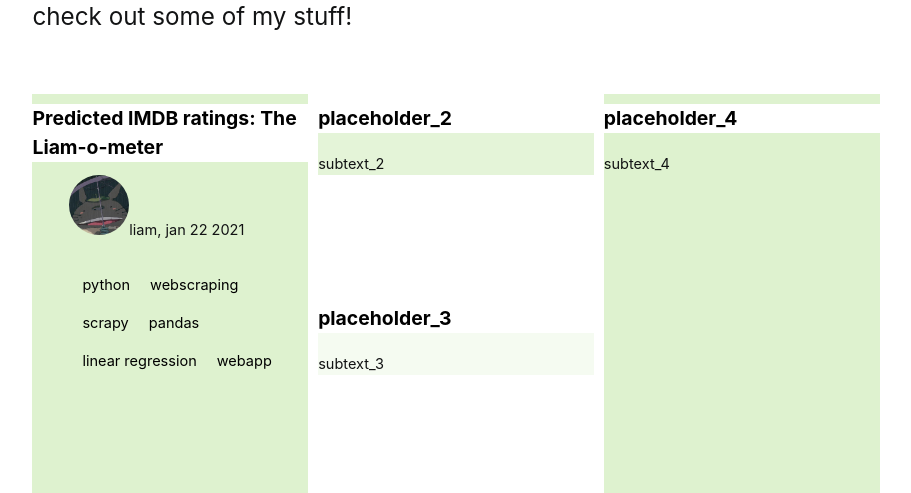
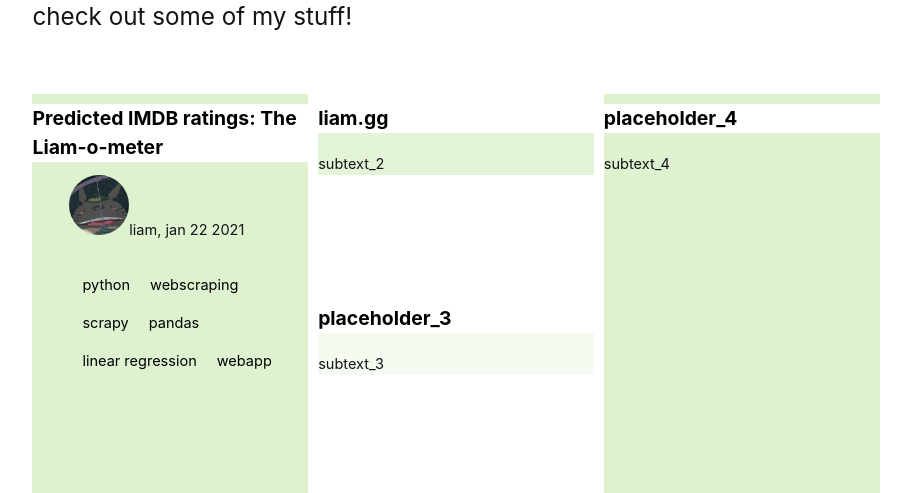
Before and after one commit to yi-ye-zhi-qiu/personalwebsite, a Flask app: page /portfolio in a window 1280 px wide. Shown: the part 232-725 px from the top of the page, without its empty margins (184-1095 px from the left). Run offline with Flask 2, Linux system fonts and the light colour scheme.

Commit message:
portfolio ++liam.gg

```diff
--- a/templates/portfolio.html
+++ b/templates/portfolio.html
@@ -37,7 +37,7 @@
         </div>
         <div class="grid col2 row1">
           <div class="row_content row1">
-            <h1 class="news_headline"><a href="{{ url_for('show_league') }}">placeholder_2</a></h1>
+            <h1 class="news_headline"><a href="{{ url_for('show_league') }}">liam.gg</a></h1>
             <span class="news_subtext">subtext_2</span>
           </div>
         </div>
```
